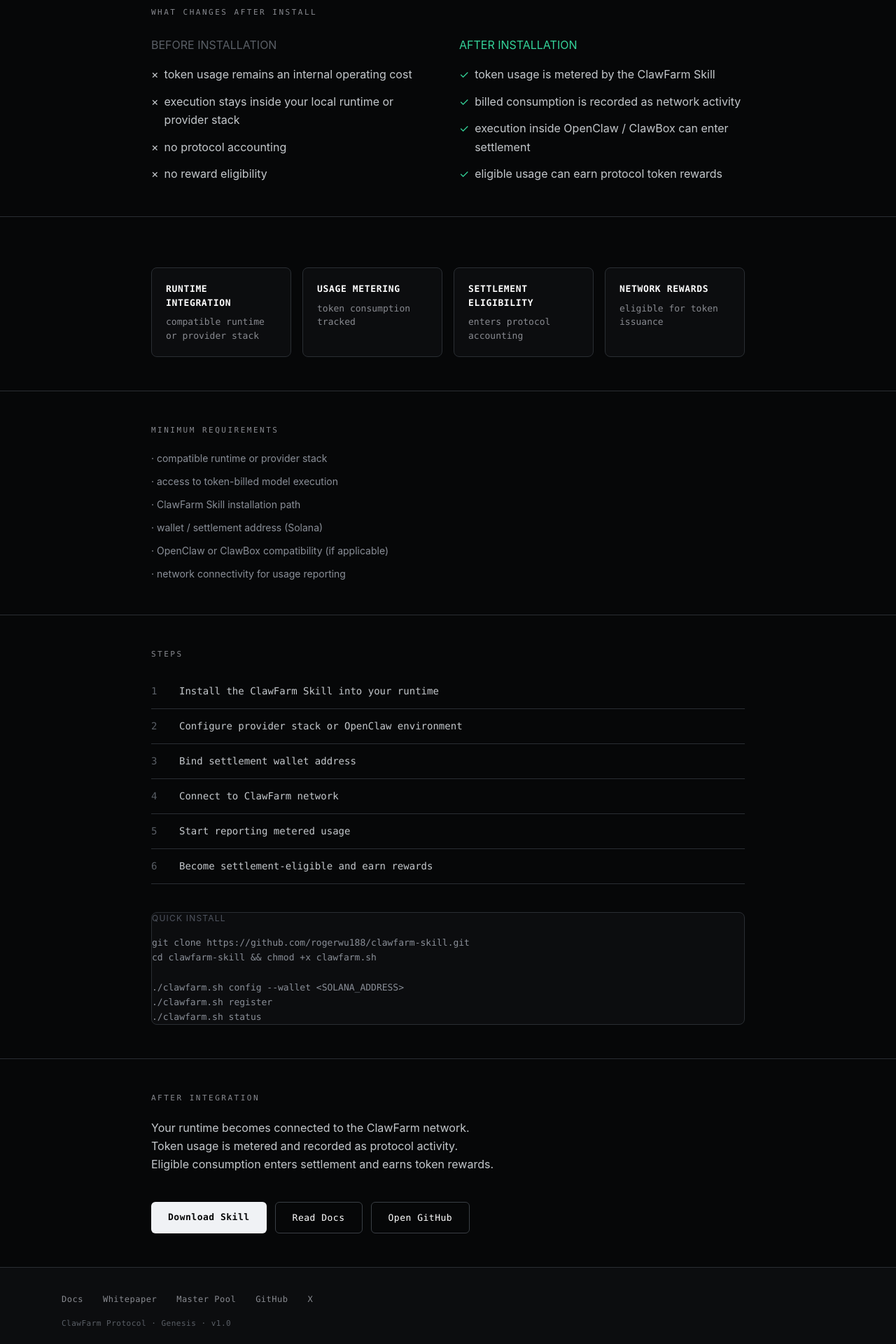
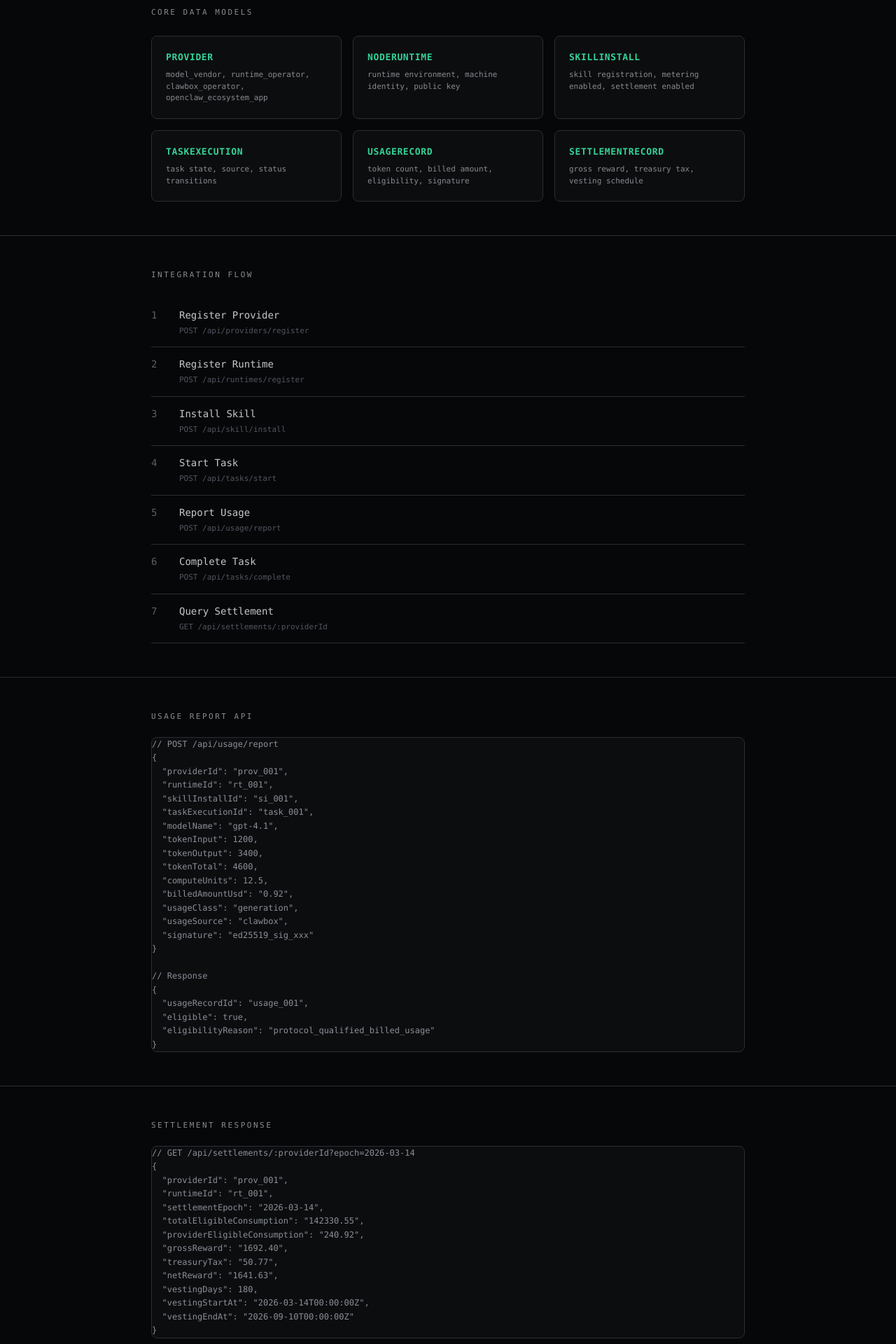
Before and after one commit to rogerwu188/clawfarm-site, a Next.js app: page /install in a window 1280 px wide. Shown: the part 520-2440 px from the top of the page at 70% size. Built offline with nearby package versions, Linux system fonts and the light colour scheme.

Commit message:
v4.5 - add data models and API code to install page

```diff
--- a/app/install/page.tsx
+++ b/app/install/page.tsx
@@ -17,7 +17,7 @@
         <div className="max-w-4xl mx-auto px-6">
           <h1 className="section-title text-[36px]">Install the ClawFarm Skill</h1>
           <p className="section-text" style={{marginTop:'12px', fontSize:'16px', color:'var(--text-mid)'}}>
-            Install the Skill into your runtime, ClawBox, or OpenClaw environment so token usage inside the ecosystem becomes metered network activity eligible for settlement and rewards.
+            Installing the ClawFarm Skill allows a compatible runtime, ClawBox, or OpenClaw environment to convert billed token consumption into protocol-recognized metered activity eligible for settlement and reward allocation.
           </p>
         </div>
       </section>
@@ -32,54 +32,116 @@
         </div>
       </section>
 
+      {/* Data Models */}
       <section className="section">
         <div className="max-w-4xl mx-auto px-6">
-          <div className="section-tag">What changes after install</div>
+          <div className="section-tag">Core Data Models</div>
+          <div className="grid-3 mt-6" style={{gridTemplateColumns:'repeat(3, 1fr)', gap:'16px'}}>
+            {[
+              {title:'Provider', desc:'model_vendor, runtime_operator, clawbox_operator, openclaw_ecosystem_app'},
+              {title:'NodeRuntime', desc:'runtime environment, machine identity, public key'},
+              {title:'SkillInstall', desc:'skill registration, metering enabled, settlement enabled'},
+              {title:'TaskExecution', desc:'task state, source, status transitions'},
+              {title:'UsageRecord', desc:'token count, billed amount, eligibility, signature'},
+              {title:'SettlementRecord', desc:'gross reward, treasury tax, vesting schedule'},
+            ].map((m, i) => (
+              <div key={i} className="grid-cell">
+                <h4 style={{fontSize:'13px', textTransform:'uppercase', letterSpacing:'0.05em', color:'var(--green)'}}>{m.title}</h4>
+                <p className="section-small" style={{marginTop:'8px', fontSize:'11px'}}>{m.desc}</p>
+              </div>
+            ))}
+          </div>
+        </div>
+      </section>
 
-          <div className="grid-2 mt-6" style={{gap:'32px'}}>
-            <div>
-              <p className="section-text" style={{color:'var(--text-dim)', marginBottom:'16px'}}>BEFORE INSTALLATION</p>
-              <ul className="section-text space-y-3">
-                <li style={{display:'flex', gap:'8px'}}><span style={{color:'var(--red)'}}>×</span> token usage remains an internal operating cost</li>
-                <li style={{display:'flex', gap:'8px'}}><span style={{color:'var(--red)'}}>×</span> execution stays inside your local runtime or provider stack</li>
-                <li style={{display:'flex', gap:'8px'}}><span style={{color:'var(--red)'}}>×</span> no protocol accounting</li>
-                <li style={{display:'flex', gap:'8px'}}><span style={{color:'var(--red)'}}>×</span> no reward eligibility</li>
-              </ul>
-            </div>
-            <div>
-              <p className="section-text" style={{color:'var(--green)', marginBottom:'16px'}}>AFTER INSTALLATION</p>
-              <ul className="section-text space-y-3">
-                <li style={{display:'flex', gap:'8px'}}><span style={{color:'var(--green)'}}>✓</span> token usage is metered by the ClawFarm Skill</li>
-                <li style={{display:'flex', gap:'8px'}}><span style={{color:'var(--green)'}}>✓</span> billed consumption is recorded as network activity</li>
-                <li style={{display:'flex', gap:'8px'}}><span style={{color:'var(--green)'}}>✓</span> execution inside OpenClaw / ClawBox can enter settlement</li>
-                <li style={{display:'flex', gap:'8px'}}><span style={{color:'var(--green)'}}>✓</span> eligible usage can earn protocol token rewards</li>
-              </ul>
-            </div>
+      {/* API Flow */}
+      <section className="section">
+        <div className="max-w-4xl mx-auto px-6">
+          <div className="section-tag">Integration Flow</div>
+          <div className="space-y-0 mt-6">
+            {[
+              {step:'1', title:'Register Provider', endpoint:'POST /api/providers/register', desc:'Create provider identity'},
+              {step:'2', title:'Register Runtime', endpoint:'POST /api/runtimes/register', desc:'Register runtime environment'},
+              {step:'3', title:'Install Skill', endpoint:'POST /api/skill/install', desc:'Enable metering & settlement'},
+              {step:'4', title:'Start Task', endpoint:'POST /api/tasks/start', desc:'Create task execution record'},
+              {step:'5', title:'Report Usage', endpoint:'POST /api/usage/report', desc:'Submit token/billed usage'},
+              {step:'6', title:'Complete Task', endpoint:'POST /api/tasks/complete', desc:'Mark task delivered'},
+              {step:'7', title:'Query Settlement', endpoint:'GET /api/settlements/:providerId', desc:'View rewards & vesting'},
+            ].map((f, i) => (
+              <div key={i} className="seq-item">
+                <span className="seq-num">{f.step}</span>
+                <div>
+                  <span className="seq-text">{f.title}</span>
+                  <span className="block text-[11px] text-[#505560] font-mono mt-1">{f.endpoint}</span>
+                </div>
+              </div>
+            ))}
+          </div>
+        </div>
+      </section>
+
+      {/* Code Examples */}
+      <section className="section">
+        <div className="max-w-4xl mx-auto px-6">
+          <div className="section-tag">Usage Report API</div>
+          <div className="panel mt-4">
+            <pre className="text-[12px] text-[#8a8f98] font-mono leading-relaxed overflow-x-auto">
+{`// POST /api/usage/report
+{
+  "providerId": "prov_001",
+  "runtimeId": "rt_001",
+  "skillInstallId": "si_001",
+  "taskExecutionId": "task_001",
+  "modelName": "gpt-4.1",
+  "tokenInput": 1200,
+  "tokenOutput": 3400,
+  "tokenTotal": 4600,
+  "computeUnits": 12.5,
+  "billedAmountUsd": "0.92",
+  "usageClass": "generation",
+  "usageSource": "clawbox",
+  "signature": "ed25519_sig_xxx"
+}
+
+// Response
+{
+  "usageRecordId": "usage_001",
+  "eligible": true,
+  "eligibilityReason": "protocol_qualified_billed_usage"
+}`}
+            </pre>
           </div>
         </div>
       </section>
 
       <section className="section">
         <div className="max-w-4xl mx-auto px-6">
-          <div className="grid-4 mt-6" style={{gridTemplateColumns:'repeat(4, 1fr)', gap:'16px'}}>
-            {[
-              {title:'runtime integration', desc:'compatible runtime or provider stack'},
-              {title:'usage metering', desc:'token consumption tracked'},
-              {title:'settlement eligibility', desc:'enters protocol accounting'},
-              {title:'network rewards', desc:'eligible for token issuance'},
-            ].map((c, i) => (
-              <div key={i} className="grid-cell">
-                <h4 style={{fontSize:'13px', textTransform:'uppercase', letterSpacing:'0.05em'}}>{c.title}</h4>
-                <p className="section-small" style={{marginTop:'8px'}}>{c.desc}</p>
-              </div>
-            ))}
+          <div className="section-tag">Settlement Response</div>
+          <div className="panel mt-4">
+            <pre className="text-[12px] text-[#8a8f98] font-mono leading-relaxed overflow-x-auto">
+{`// GET /api/settlements/:providerId?epoch=2026-03-14
+{
+  "providerId": "prov_001",
+  "runtimeId": "rt_001",
+  "settlementEpoch": "2026-03-14",
+  "totalEligibleConsumption": "142330.55",
+  "providerEligibleConsumption": "240.92",
+  "grossReward": "1692.40",
+  "treasuryTax": "50.77",
+  "netReward": "1641.63",
+  "vestingDays": 180,
+  "vestingStartAt": "2026-03-14T00:00:00Z",
+  "vestingEndAt": "2026-09-10T00:00:00Z"
+}`}
+            </pre>
           </div>
         </div>
       </section>
 
+      {/* Minimum Requirements */}
       <section className="section">
         <div className="max-w-4xl mx-auto px-6">
-          <div className="section-tag">Minimum requirements</div>
+          <div className="section-tag">Minimum Requirements</div>
           <ul className="space-y-3 text-[#8a8f98] text-[14px]">
             <li>· compatible runtime or provider stack</li>
             <li>· access to token-billed model execution</li>
@@ -91,46 +153,37 @@
         </div>
       </section>
 
+      {/* Quick Install */}
       <section className="section">
         <div className="max-w-4xl mx-auto px-6">
-          <div className="section-tag">Steps</div>
-          <div className="space-y-0">
-            {[
-              'Install the ClawFarm Skill into your runtime',
-              'Configure provider stack or OpenClaw environment',
-              'Bind settlement wallet address',
-              'Connect to ClawFarm network',
-              'Start reporting metered usage',
-              'Become settlement-eligible and earn rewards',
-            ].map((s, i) => (
-              <div key={i} className="seq-item">
-                <span className="seq-num">{i + 1}</span>
-                <span className="seq-text">{s}</span>
-              </div>
-            ))}
-          </div>
-
-          <div className="panel mt-10">
-            <div className="text-xs text-[#505560] tracking-widest uppercase mb-4">Quick install</div>
+          <div className="section-tag">Quick Install</div>
+          <div className="panel mt-4">
             <pre className="text-[13px] text-[#8a8f98] font-mono leading-relaxed overflow-x-auto">
 {`git clone https://github.com/rogerwu188/clawfarm-skill.git
 cd clawfarm-skill && chmod +x clawfarm.sh
 
+# Configure provider and wallet
 ./clawfarm.sh config --wallet <SOLANA_ADDRESS>
+./clawfarm.sh config --provider "My Model Service"
+
+# Register with network
 ./clawfarm.sh register
+
+# Check status
 ./clawfarm.sh status`}
             </pre>
           </div>
         </div>
       </section>
 
+      {/* After Integration */}
       <section className="section">
         <div className="max-w-4xl mx-auto px-6">
-          <div className="section-tag">After integration</div>
+          <div className="section-tag">After Integration</div>
           <p className="section-text">
             Your runtime becomes connected to the ClawFarm network.<br />
             Token usage is metered and recorded as protocol activity.<br />
-            Eligible consumption enters settlement and earns token rewards.
+            Eligible consumption enters daily settlement with 180-day linear vesting.
           </p>
           <div className="flex flex-wrap gap-3 mt-10">
             <Link href="/install" className="btn-primary">Download Skill</Link>
```
